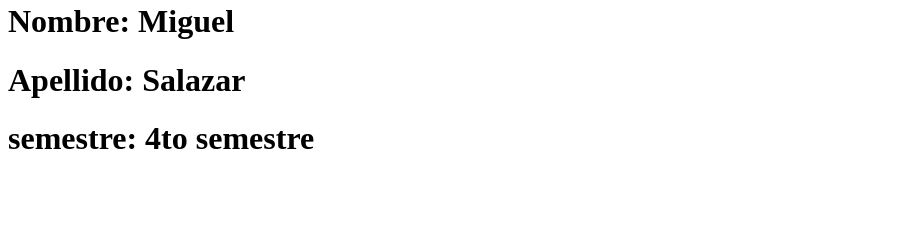
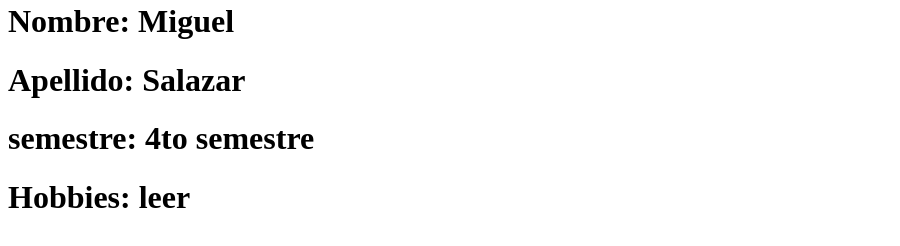
Before and after one commit to Mike17s/Buenas_Practicas, a plain HTML site: page index.html in a window 1280 px wide. Shown: the part 402-648 px from the top of the page, without its empty margins (0-900 px from the left). Drawn offline with Linux system fonts and the light colour scheme.

Commit message:
primer hobbie

```diff
--- a/index.html
+++ b/index.html
@@ -13,5 +13,6 @@
     <h1>Nombre: Miguel</h1>
     <h1>Apellido: Salazar</h1>
     <h1>semestre: 4to semestre</h1>
+    <h1>Hobbies: leer </h1>
 </body>
 </html>
```
